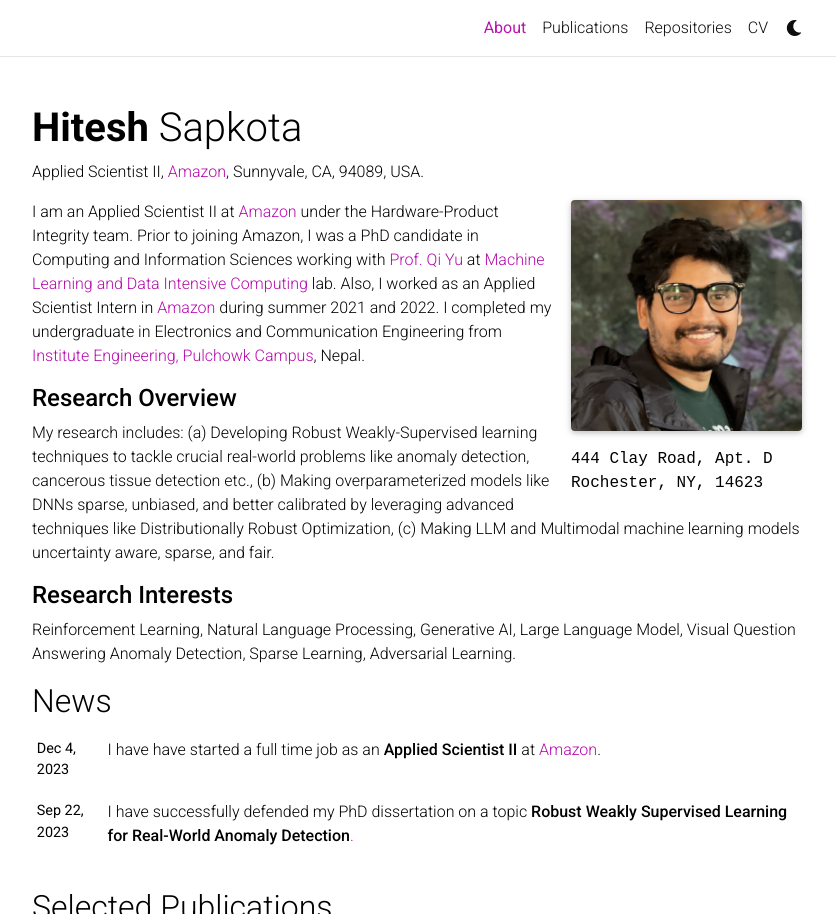
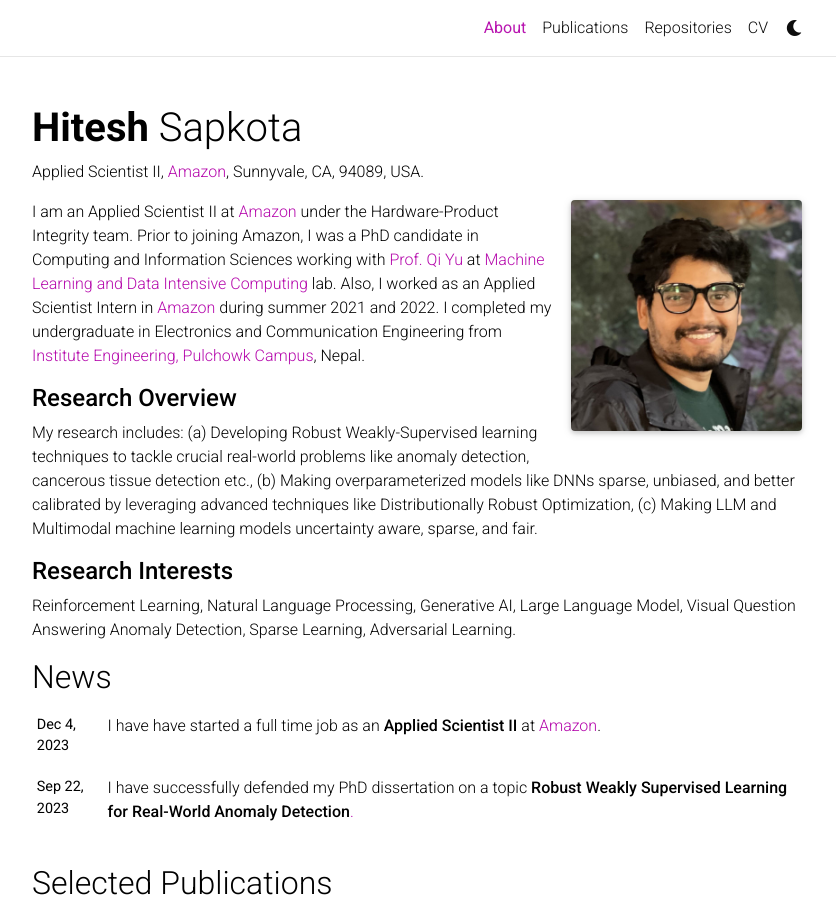
Before and after one commit to hiteshsapkota/hitesh.github.io, a Jekyll site: the page built from _pages/about.md, in a window 1280 px wide and 1228 px high, cut to the strip 0-914 px from the top of the window. Shown: the whole strip, without its empty margins (223-1059 px from the left). Built offline with Jekyll 4.4.1, drawn with Linux system fonts in a browser that asks for light colours; full-size pictures stand in for the smaller copies a plugin makes; comment, search, counter and statistics services are not loaded; a style sheet for code colours, icons or effects is not loaded; some of the changed lines change nothing that is shown.

Commit message:
webpage minor fix

```diff
--- a/_pages/about.md
+++ b/_pages/about.md
@@ -8,9 +8,9 @@ profile:
   align: right
   image: hitesh_image.jpeg
   image_circular: false # crops the image to make it circular
-  address: >
-    <p>444 Clay Road, Apt. D</p>
-    <p>Rochester, NY, 14623</p>
+  #address: >
+  #  <p>444 Clay Road, Apt. D</p>
+  #  <p>Rochester, NY, 14623</p>
 
 news: true  # includes a list of news items
 selected_papers: true # includes a list of papers marked as "selected={true}"
```
